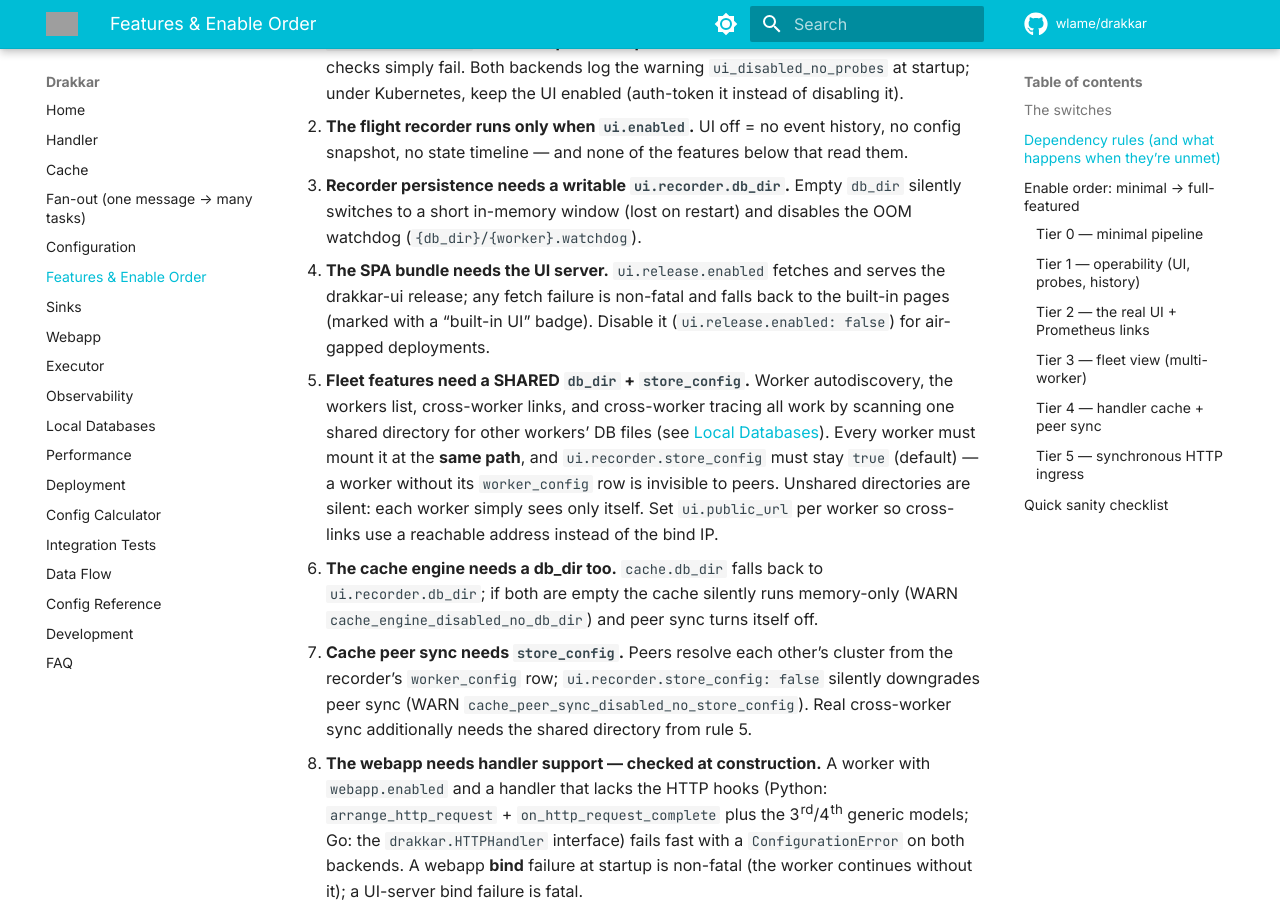
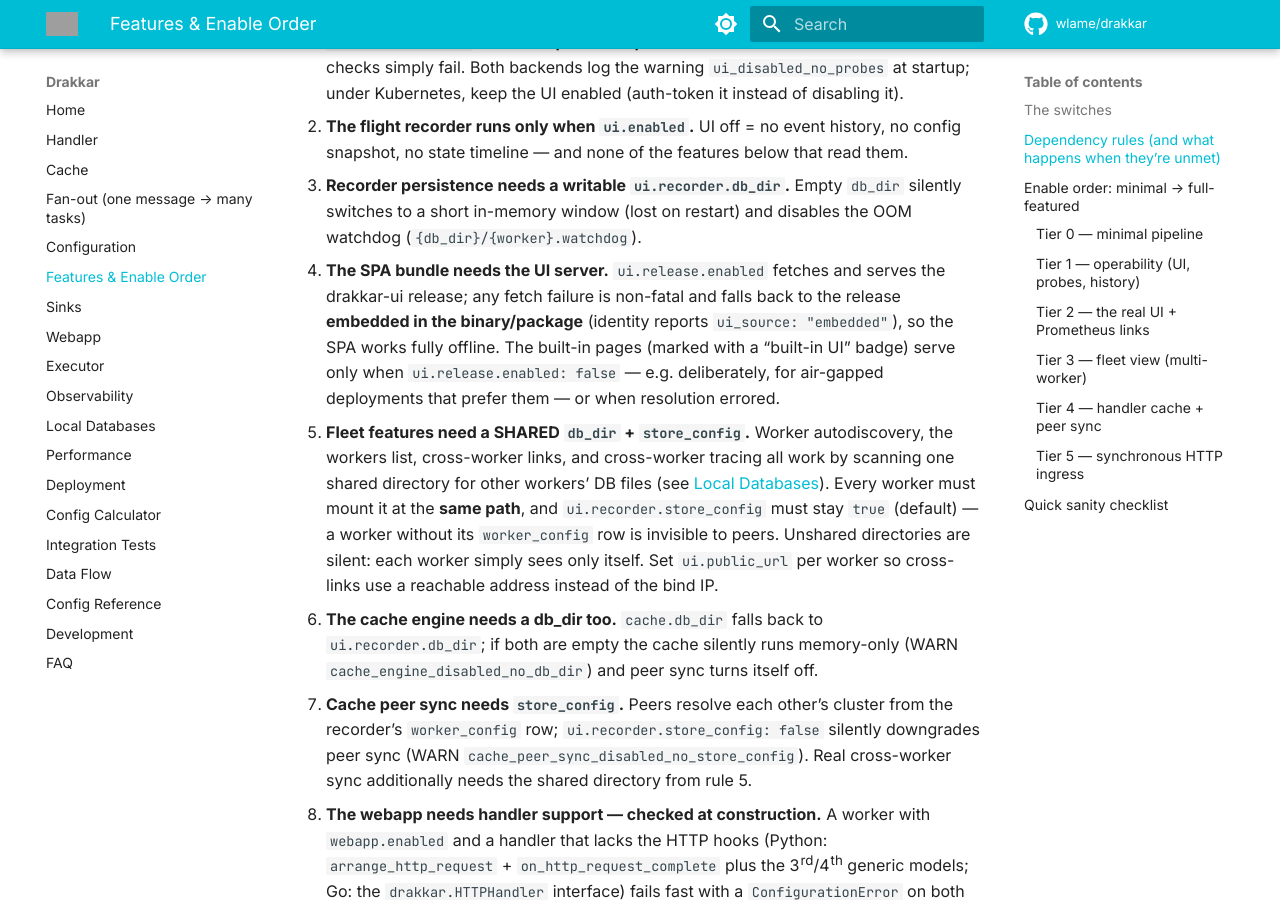
Before and after one commit to wlame/drakkar, an MkDocs documentation site: the page built from docs/features.md, in a window 1280 px wide and 900 px high, scrolled down 1496 px. Built offline with MkDocs 1.6.1 and Material for MkDocs 9.7.7, drawn with Linux system fonts in a browser that asks for light colours; comment, search, counter and statistics services are not loaded; grey boxes are pictures that could not be loaded.

Commit message:
Document the embedded-release fallback ladder.

```diff
--- a/docs/features.md
+++ b/docs/features.md
@@ -52,9 +52,11 @@ the failure mode so you can decide what your deployment needs.
    on restart) and disables the OOM watchdog (`{db_dir}/{worker}.watchdog`).
 4. **The SPA bundle needs the UI server.** `ui.release.enabled` fetches
    and serves the drakkar-ui release; any fetch failure is non-fatal
-   and falls back to the built-in pages (marked with a "built-in UI"
-   badge). Disable it (`ui.release.enabled: false`) for air-gapped
-   deployments.
+   and falls back to the release **embedded in the binary/package**
+   (identity reports `ui_source: "embedded"`), so the SPA works fully
+   offline. The built-in pages (marked with a "built-in UI" badge)
+   serve only when `ui.release.enabled: false` — e.g. deliberately, for
+   air-gapped deployments that prefer them — or when resolution errored.
 5. **Fleet features need a SHARED `db_dir` + `store_config`.** Worker
    autodiscovery, the workers list, cross-worker links, and cross-worker
    tracing all work by scanning one shared directory for other workers'
```
Also changed, not shown: docs/observability.md (+1 -1 lines).
